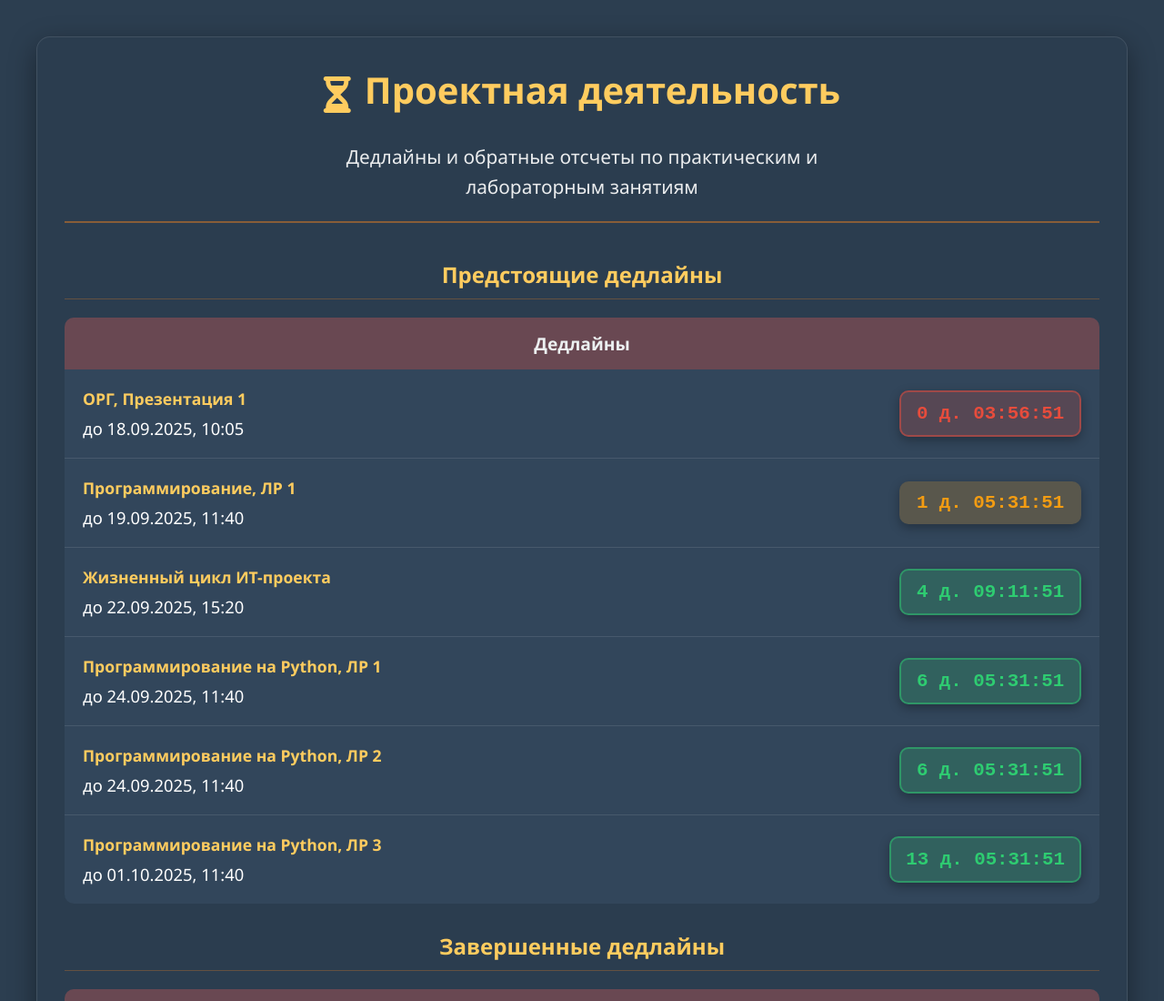
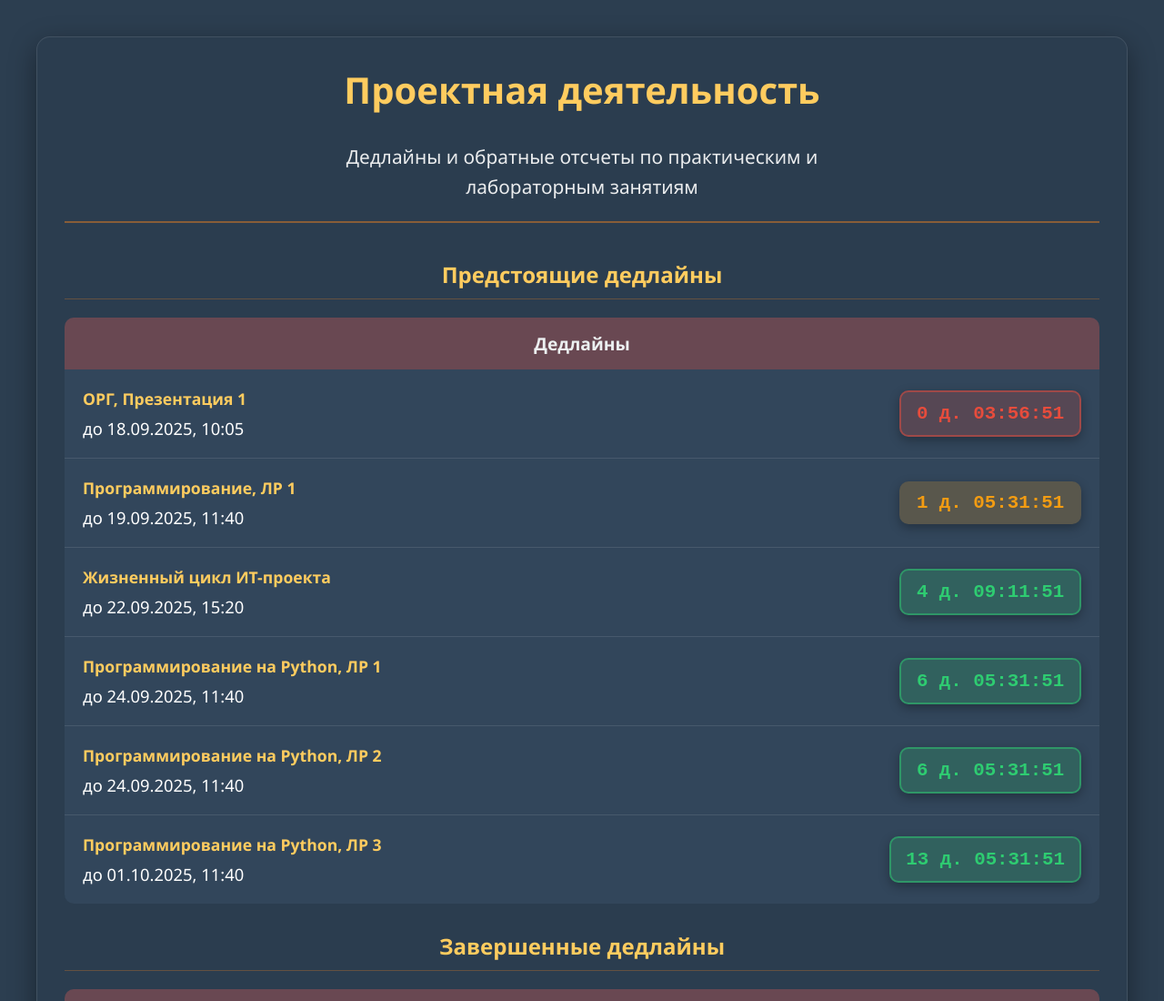
Before and after one commit to EgoruZz/uit-brain, a plain HTML site: page Дедлайны.html in a window 1280 px wide. Shown: the top 1100 px of the page at 91% size. Drawn offline with Linux system fonts and the light colour scheme.

Commit message:
Update Дедлайны.html

```diff
--- a/Дедлайны.html
+++ b/Дедлайны.html
@@ -3,7 +3,7 @@
 <head>
     <meta charset="UTF-8">
     <meta name="viewport" content="width=device-width, initial-scale=1.0">
-    <title>Проектная деятельность - Дедлайны</title>
+    <title>Дедлайны</title>
     <link rel="stylesheet" href="https://cdnjs.cloudflare.com/ajax/libs/font-awesome/6.4.0/css/all.min.css">
     <style>
         * {
@@ -311,7 +311,6 @@
     <div class="container">
         <header>
             <div class="logo">
-                <i class="fas fa-hourglass-half logo-icon"></i>
                 <h1>Проектная деятельность</h1>
             </div>
             <p class="subtitle">Дедлайны и обратные отсчеты по практическим и лабораторным занятиям</p>
```
